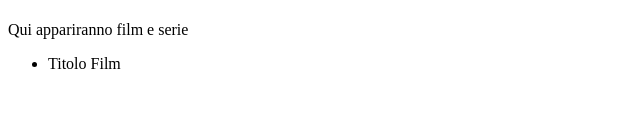
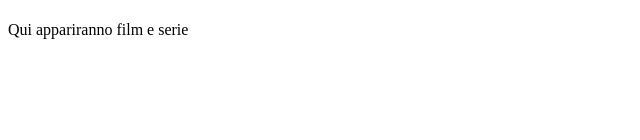
Before and after one commit to Eliana-Abate/vue-boolflix, a Vue app: page / in a window 1280 px wide. Shown: the part 160-300 px from the top of the page, without its empty margins (0-640 px from the left). Built offline with nearby package versions, Linux system fonts and the light colour scheme.

Commit message:
added props from App to Films and to FilmCard

```diff
--- a/src/App.vue
+++ b/src/App.vue
@@ -2,7 +2,7 @@
   <div id="app">
     <Header @searchedFilm="getFilmApi" />
     <main>
-      <Films />
+      <Films :arrayFilm="movies" />
     </main>
   </div>
 </template>
--- a/src/components/FilmCard.vue
+++ b/src/components/FilmCard.vue
@@ -1,7 +1,9 @@
 <template>
   <div class="card">
     <ul>
-      <li>Titolo Film</li>
+      <li v-for="(item, index) in allMovies" :key="index">
+        {{ item.id }}
+      </li>
     </ul>
   </div>
 </template>
@@ -9,6 +11,7 @@
 <script>
 export default {
   name: "FilmCard",
+  props: "allMovies",
 };
 </script>
 
--- a/src/components/Films.vue
+++ b/src/components/Films.vue
@@ -1,7 +1,8 @@
 <template>
   <section>
     <div>Qui appariranno film e serie</div>
-    <FilmCard />
+
+    <FilmCard :allMovies="arrayMovies" />
   </section>
 </template>
 
@@ -9,6 +10,7 @@
 import FilmCard from "@/components/FilmCard.vue";
 export default {
   name: "Films",
+  props: ["arrayMovies"],
   components: {
     FilmCard,
   },
```
Also changed, not shown: 5 other files (tests, documents, lock files or other folders).
